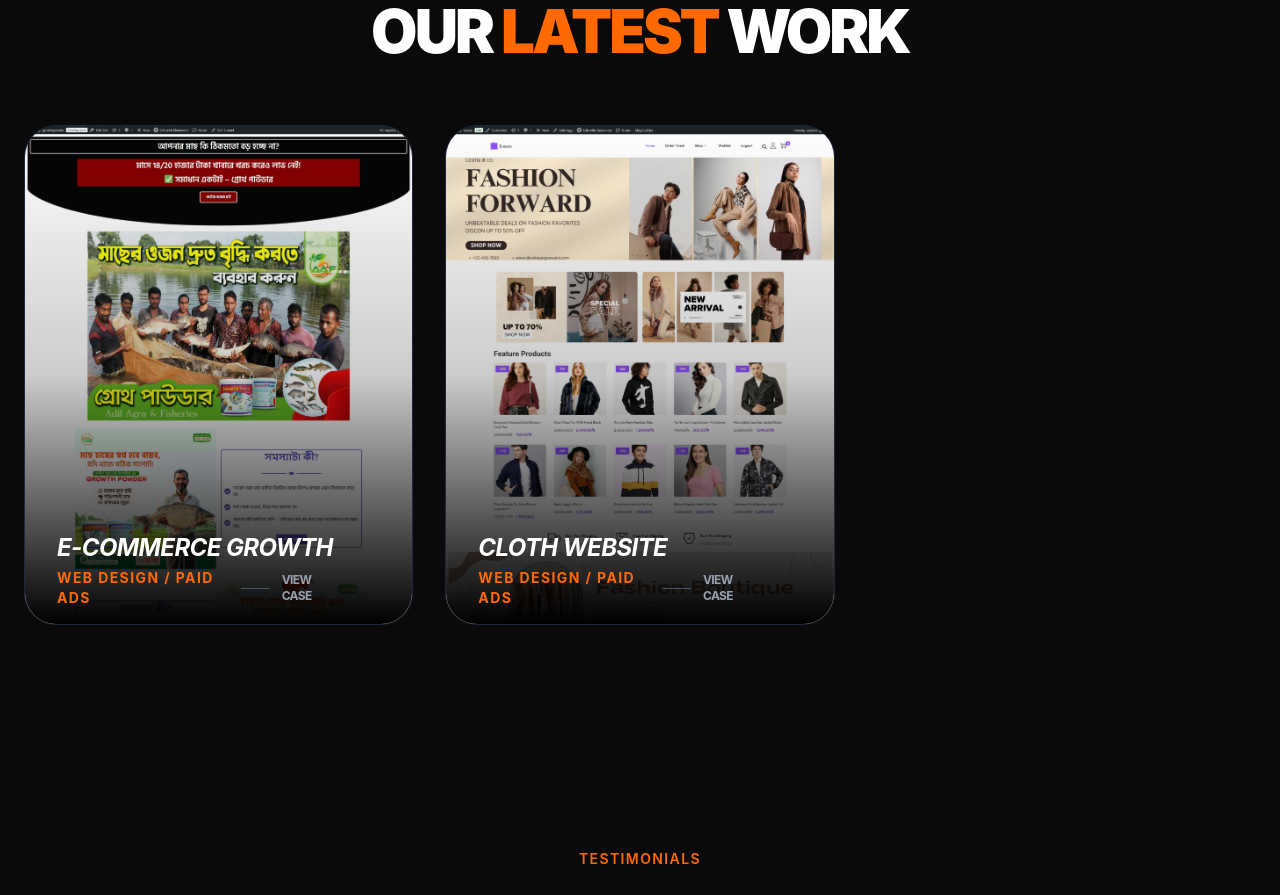
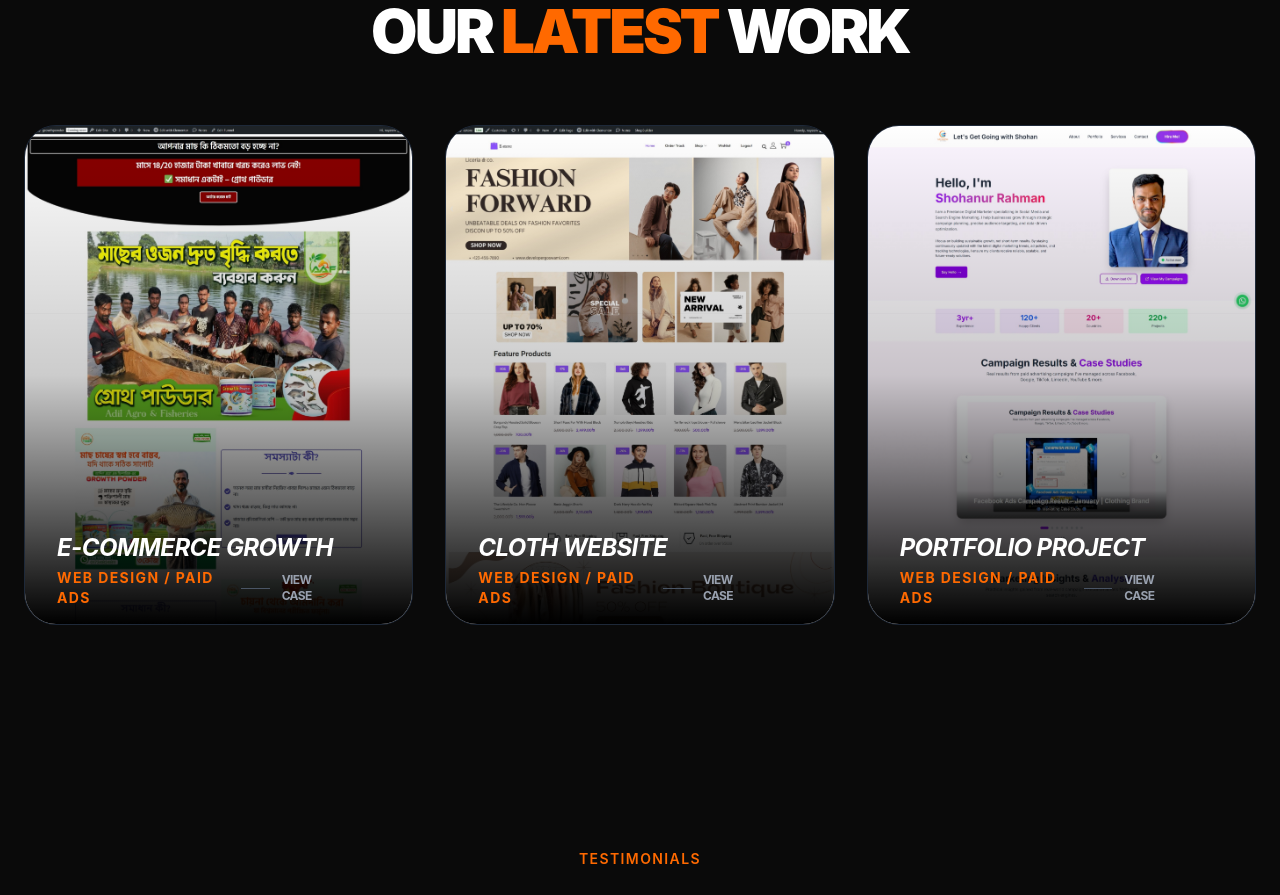
Before and after one commit to nayeemtalukder1/nayeemsolutions, a Next.js app: page / in a window 1280 px wide. Shown: the part 4260-5155 px from the top of the page. Built offline with nearby package versions, Linux system fonts and the light colour scheme.

Commit message:
add new project

```diff
--- a/app/components/Portfolio.tsx
+++ b/app/components/Portfolio.tsx
@@ -83,6 +83,19 @@ const Portfolio: React.FC = () => {
         "/estore/10.jpeg", "/estore/11.jpeg", "/estore/12.jpeg",
         "/estore/13.jpeg", "/estore/14.jpeg", "/estore/15.jpeg"], // Uses the first image as the preview
       liveUrl: "https://example.com"
+    },
+    {
+      id: "portfolio-project", // Changed space to hyphen for URL consistency
+      title: "Portfolio Project",
+      category: "Web Design / Paid Ads",
+      client: "Shohanur Rahman",
+      date: "Jan 2025",
+      description: "A comprehensive digital overhaul focused on conversion.",
+      challenge: "High bounce rate on mobile devices.",
+      solution: "Mobile-first UI with streamlined checkout.",
+      tags: ["Wordpress", "Elementor Pro"],
+      images: ["/shohanur/1.jpeg"], // Uses the first image as the preview
+      liveUrl: "https://getgoingwithshohan.com"
     }
   ];
 
--- a/app/project/[id]/page.tsx
+++ b/app/project/[id]/page.tsx
@@ -33,7 +33,6 @@ const allProjects: ProjectContent[] = [
     solution: "Mobile-first UI with streamlined checkout.",
     tags: ["Wordpress", "CartFlows"],
     images: ["/growthpowder/1.jpeg"],
-    liveUrl: "https://example.com"
   },
   {
     id: "cloth-website", // Changed space to hyphen for URL consistency
@@ -50,22 +49,33 @@ const allProjects: ProjectContent[] = [
       "/estore/7.jpeg", "/estore/8.jpeg", "/estore/9.jpeg",
       "/estore/10.jpeg", "/estore/11.jpeg", "/estore/12.jpeg",
       "/estore/13.jpeg", "/estore/14.jpeg", "/estore/15.jpeg"], // Uses the first image as the preview
-    liveUrl: "https://example.com"
+  },
+  {
+    id: "portfolio-project", // Changed space to hyphen for URL consistency
+    title: "Portfolio Project",
+    category: "Web Design / Paid Ads",
+    client: "Shohanur Rahman",
+    date: "Jan 2025",
+    description: "A comprehensive digital overhaul focused on conversion.",
+    challenge: "High bounce rate on mobile devices.",
+    solution: "Mobile-first UI with streamlined checkout.",
+    tags: ["Wordpress", "Elementor Pro"],
+    images: ["/shohanur/1.jpeg"], // Uses the first image as the preview
+    liveUrl: "https://getgoingwithshohan.com"
   }
 ];
 
+/* ... (existing imports and types) ... */
+
 const ProjectDetails = () => {
-  const params = useParams(); // Capture the [id] from the URL
+  const params = useParams();
   const id = params.id;
-
-  // Find the specific project that matches the URL ID
   const project = allProjects.find((p) => p.id === id);
 
   useEffect(() => {
     window.scrollTo(0, 0);
   }, []);
 
-  // Handle case where project ID doesn't exist
   if (!project) {
     return (
       <div className="min-h-screen bg-[#0a0a0a] text-white flex items-center justify-center">
@@ -86,14 +96,29 @@ const ProjectDetails = () => {
           <ChevronLeft size={20} /> Back to Portfolio
         </button>
 
-        {/* Header */}
+        {/* Header with Live Link */}
+        <div className="flex flex-col md:flex-row md:items-end justify-between gap-8 mb-12">
           <motion.h1
             initial={{ opacity: 0, y: 20 }}
             animate={{ opacity: 1, y: 0 }}
-          className="text-5xl md:text-8xl font-bold mb-12 italic"
+            className="text-5xl md:text-8xl font-bold italic"
           >
             {project.title}
           </motion.h1>
+
+          {project.liveUrl && (
+            <motion.a
+              initial={{ opacity: 0, x: 20 }}
+              animate={{ opacity: 1, x: 0 }}
+              href={project.liveUrl}
+              target="_blank"
+              rel="noopener noreferrer"
+              className="flex items-center gap-2 bg-orange-600 hover:bg-white hover:text-orange-600 px-6 py-3 rounded-full font-bold transition-all duration-300 w-fit h-fit mb-4"
+            >
+              View Live Project <ExternalLink size={18} />
+            </motion.a>
+          )}
+        </div>
 
         {/* Gallery Stack */}
         <div className="space-y-12 mb-20">
@@ -111,7 +136,7 @@ const ProjectDetails = () => {
         </div>
 
         {/* Project Meta Info */}
-        <div className="grid md:grid-cols-3 gap-12 pt-16 border-t border-gray-900">
+        <div className="grid md:grid-cols-4 gap-12 pt-16 border-t border-gray-900">
           <div>
             <p className="text-orange-500 font-bold flex items-center gap-2 mb-2">
               <User size={16} /> Client
@@ -130,6 +155,23 @@ const ProjectDetails = () => {
             </p>
             <p className="text-xl">{project.date}</p>
           </div>
+
+          {/* Added Live Link in Meta Grid for redundancy */}
+          {project.liveUrl && (
+            <div>
+              <p className="text-orange-500 font-bold flex items-center gap-2 mb-2">
+                <ExternalLink size={16} /> Live Link
+              </p>
+              <a
+                href={project.liveUrl}
+                target="_blank"
+                rel="noopener noreferrer"
+                className="text-xl hover:text-orange-500 transition-colors break-all"
+              >
+                {project.liveUrl.replace(/^https?:\/\//, '')}
+              </a>
+            </div>
+          )}
         </div>
       </div>
     </main>
```
Also changed, not shown: public/shohanur/1.jpeg (added). Lines whose indentation alone changed are shown as unchanged.
